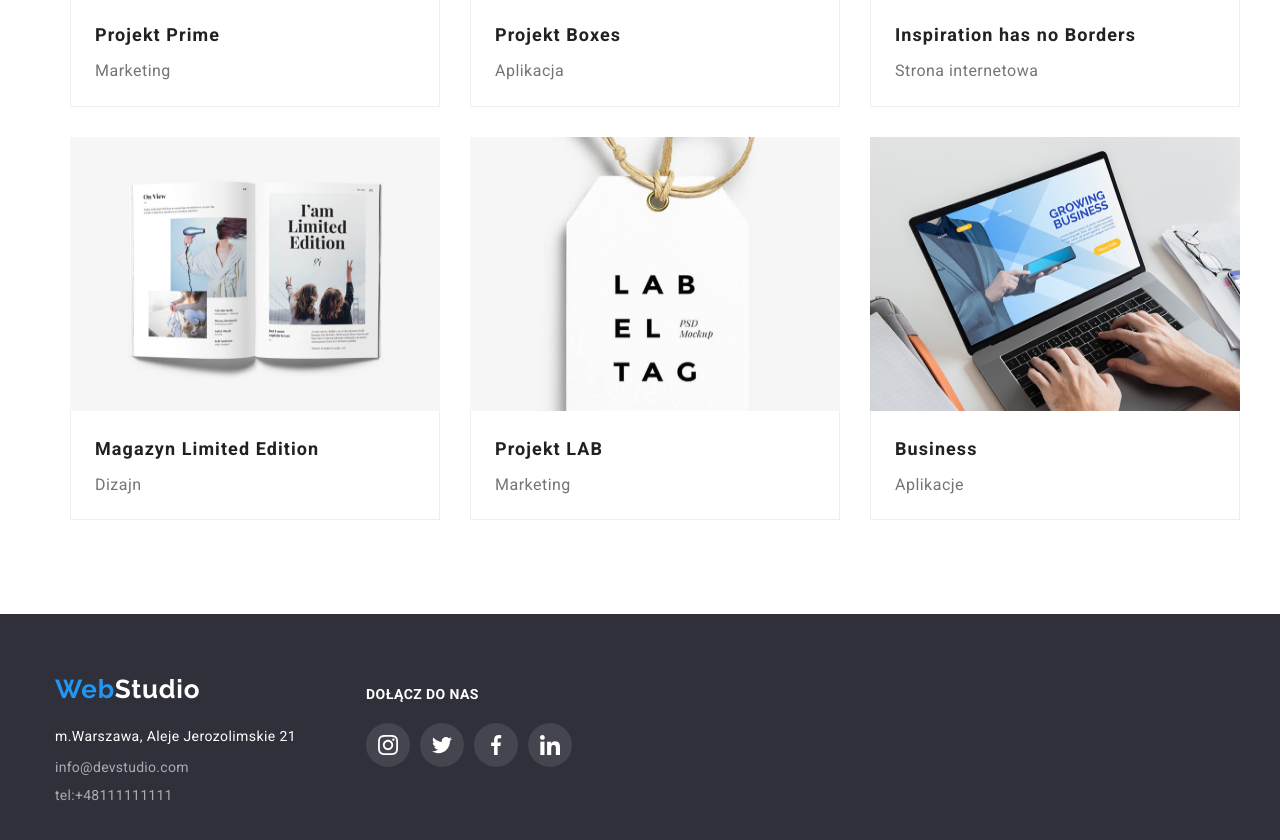
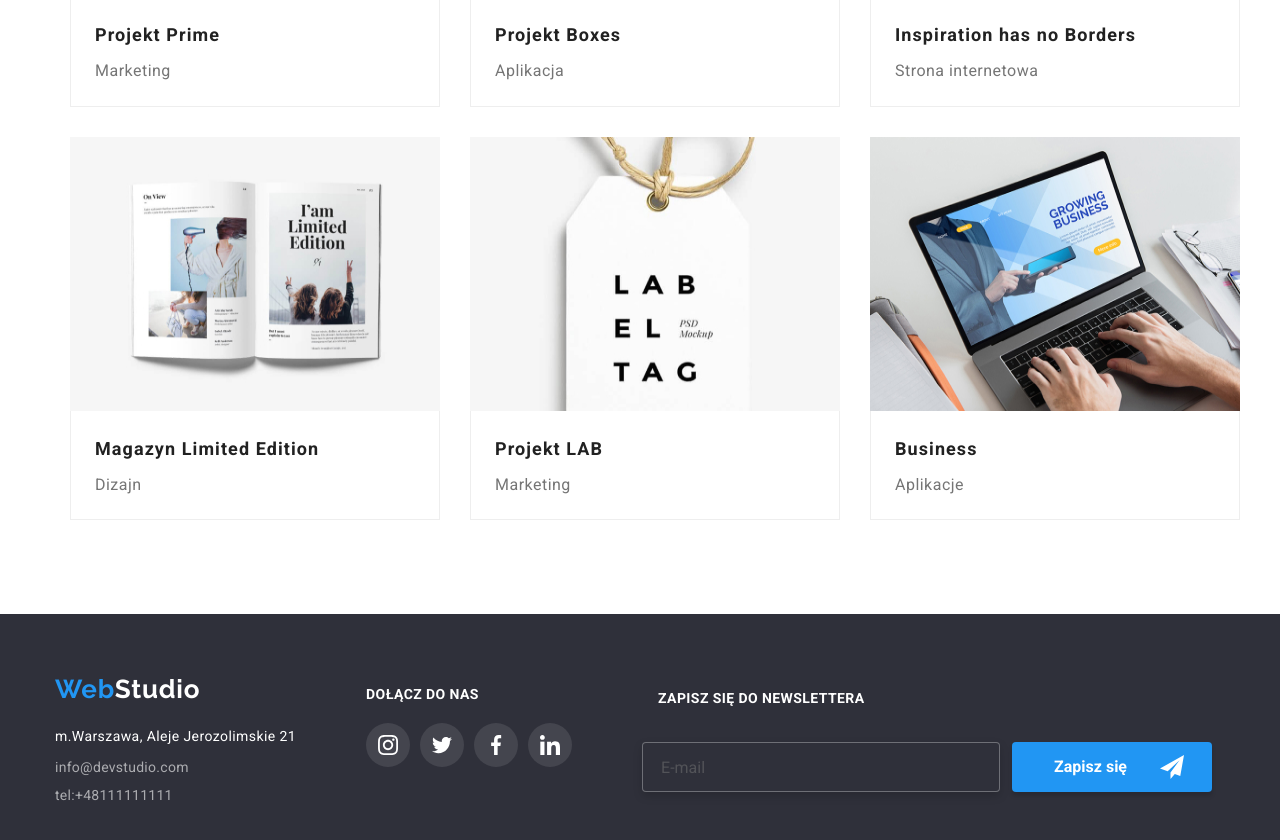
Before and after one commit to KarolinaKuszpa/goit-markup-hw-06, a plain HTML site: page portfolio.html in a window 1280 px wide. Shown: the part 954-1794 px from the top of the page. Drawn offline with nearby package versions, Linux system fonts and the light colour scheme.

Commit message:
padding, portfolio

```diff
--- a/css/styles.css
+++ b/css/styles.css
@@ -605,6 +605,7 @@ body {
     letter-spacing: 0.03em;
     align-items: center;
     margin-bottom: 20px;
+    padding: 16px;
 }
 
 .sign-in-box {
--- a/portfolio.html
+++ b/portfolio.html
@@ -395,6 +395,20 @@
                         </li>
                     </ul>
                 </div>
+                <div class="footer-newslatter">
+                    <p>ZAPISZ SIĘ DO NEWSLETTERA</p>
+                    <form class="sign-in-box">
+                        <input type="email" name="email" placeholder="E-mail" />
+                        <button class="button-subscribe" type="submit">
+                            Zapisz się
+                            <svg class="icon-send" width="24" height="24">
+                                <use
+                                    href="./images/icons.svg#icon-icon-send"
+                                ></use>
+                            </svg>
+                        </button>
+                    </form>
+                </div>
             </section>
         </footer>
     </body>
```
